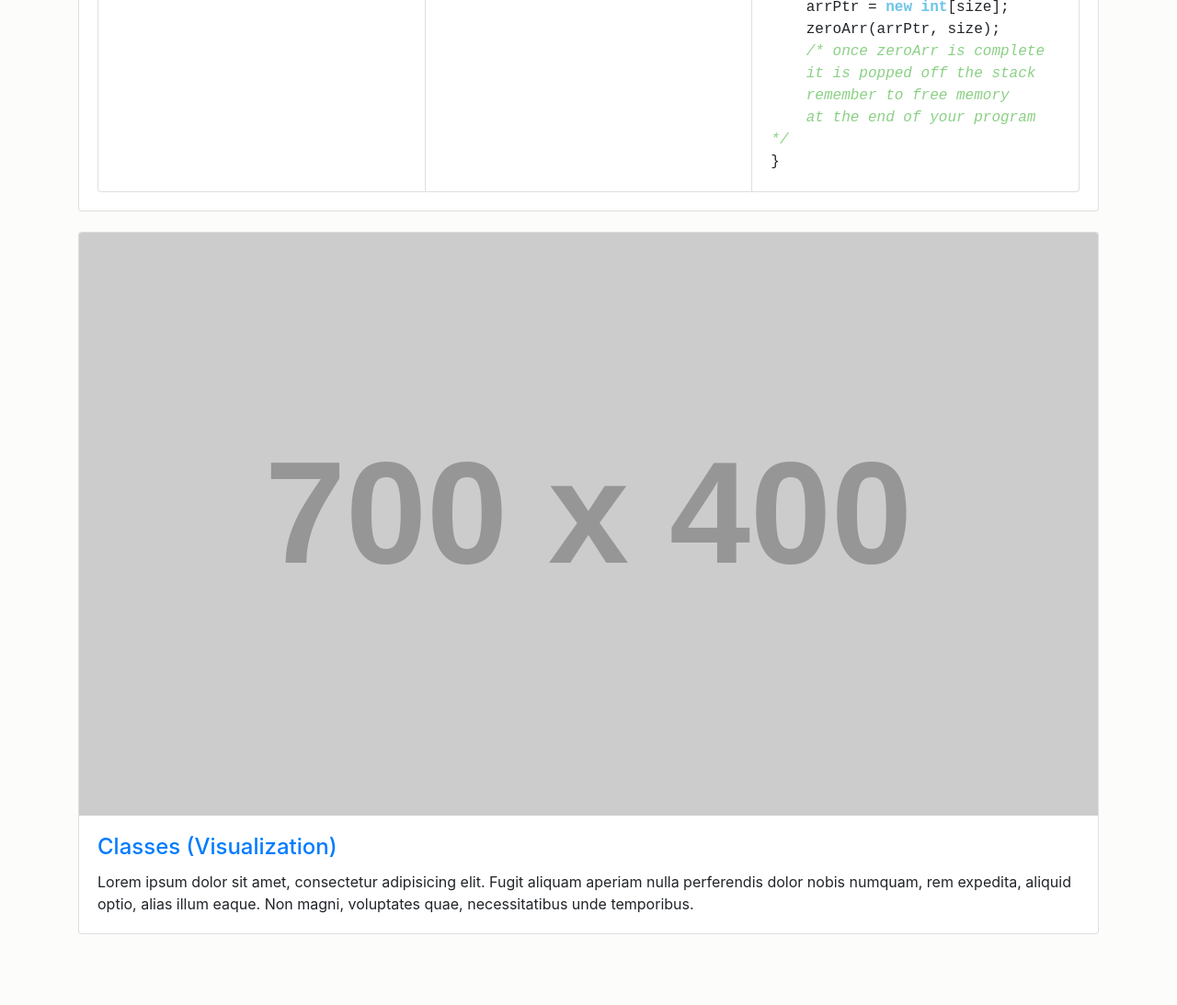
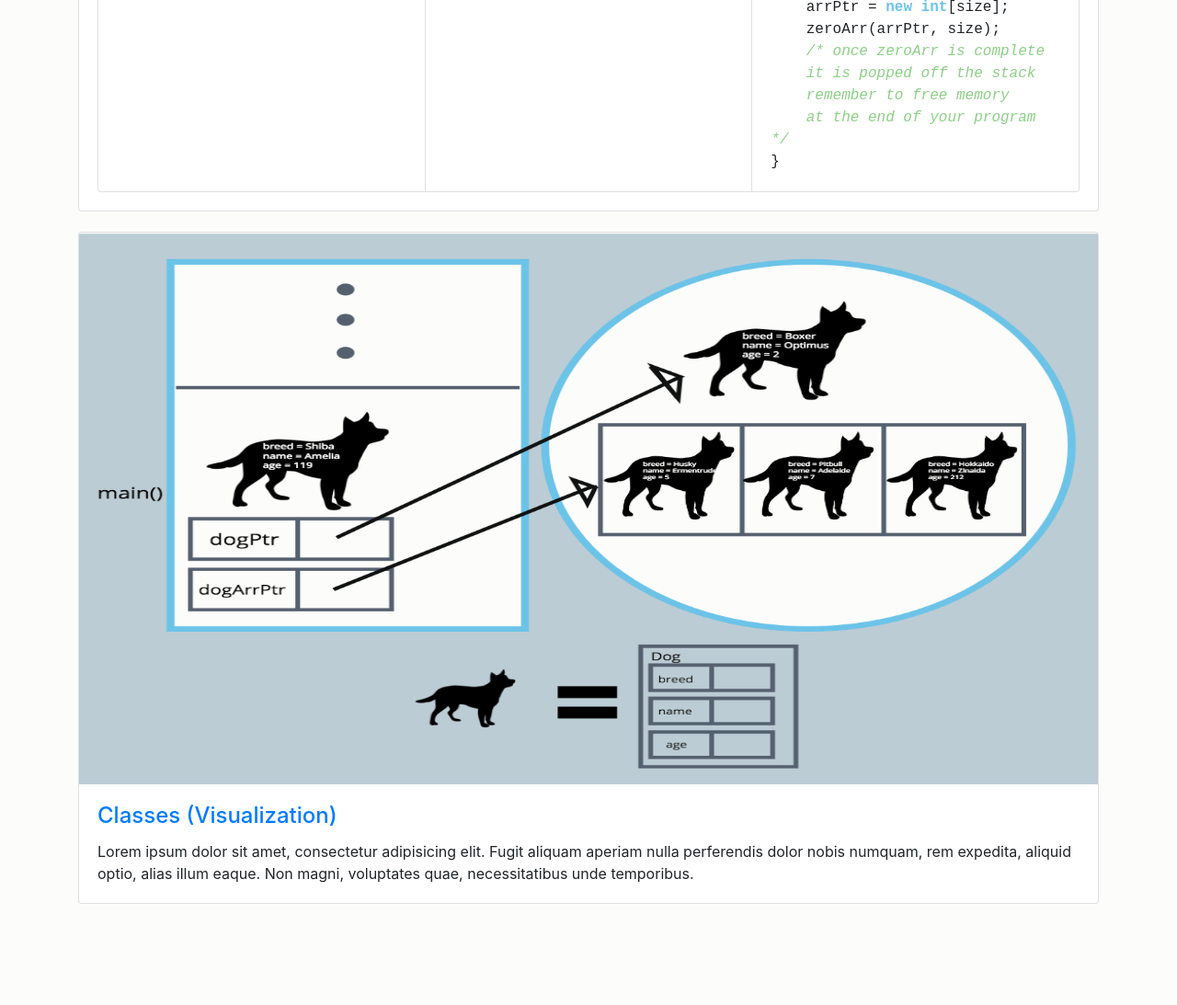
Before and after one commit to brandonlammey/EECS168Toolbox, a PHP site: page / in a window 1280 px wide. Shown: the part 3809-4902 px from the top of the page at 92% size. Run offline with PHP 8.4, Linux system fonts and the light colour scheme; grey boxes labelled with a size stand in for pictures from a placeholder-image service; some libraries are stand-ins or nearby versions; some web fonts are replaced.

Commit message:
Modified content
Added graphic to General Concepts

```diff
--- a/index.html
+++ b/index.html
@@ -707,7 +707,7 @@
               <!-- Concepts: Classes -->
               <div class="col-lg-12 portfolio-item">
                       <div class="card h-100">
-                        <a href="#"><img class="card-img-top" src="http://placehold.it/700x400" alt=""></a>
+                        <a href="#"><img class="card-img-top" id="classes" src="graphics/obj.png" alt=""></a>
                         <div class="card-body">
                           <h4 class="card-title">
                             <a href="#classesVisualization">Classes (Visualization)</a>
@@ -912,3 +912,36 @@
 
   </body>
 </html>
+<!--
+#include<all other includes>
+#include<"dog.h">
+
+main()
+{
+  std::string breed;
+  std::string name;
+  int age;
+
+  int arrSize;
+
+  //cin appropriate parameters
+
+  dog stackDog(breed, name, age);
+
+  //cin appropriate parameters
+
+  dog* dogPtr = new dog(breed, name, age);
+
+  dog* dogArrPtr = new dog[arrSize];
+
+  for(int i = 0; i++; i< arrSize)
+  {
+    //cin appropriate parameters
+    dogArrPtr[i] -> setBreed(breed);
+    dogArrPtr[i] -> setName(name);
+    dogArrPtr[i] -> setAge(age);
+  }
+
+}
+
+-->
--- a/styles.css
+++ b/styles.css
@@ -109,3 +109,9 @@ em{
 .row{
     padding-top: 5%;
 }
+
+#classes
+{
+    size: 600px;
+    block-size: 600px;
+}
```
Also changed, not shown: graphics/obj.png (added).
